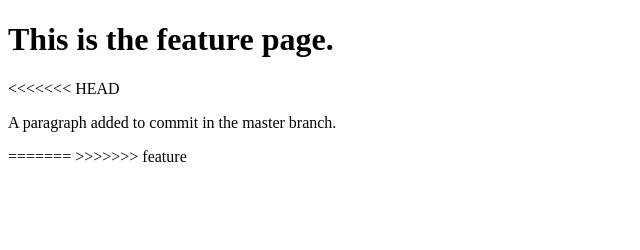
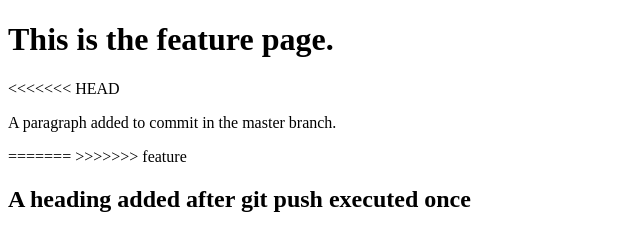
Before and after one commit to bsubash2054/My-First-Git-Project, a plain HTML site: page feature.html in a window 1280 px wide. Shown: the whole page, without its empty margins (0-640 px from the left). Drawn offline with Linux system fonts and the light colour scheme.

Commit message:
A neew heading added after git push used for the first time

```diff
--- a/feature.html
+++ b/feature.html
@@ -9,5 +9,6 @@
 <p>A paragraph added to commit in the master branch.</p>
 =======
 >>>>>>> feature
+<h2>A heading added after git push executed once</h2>
 </body>
 </html>
```
